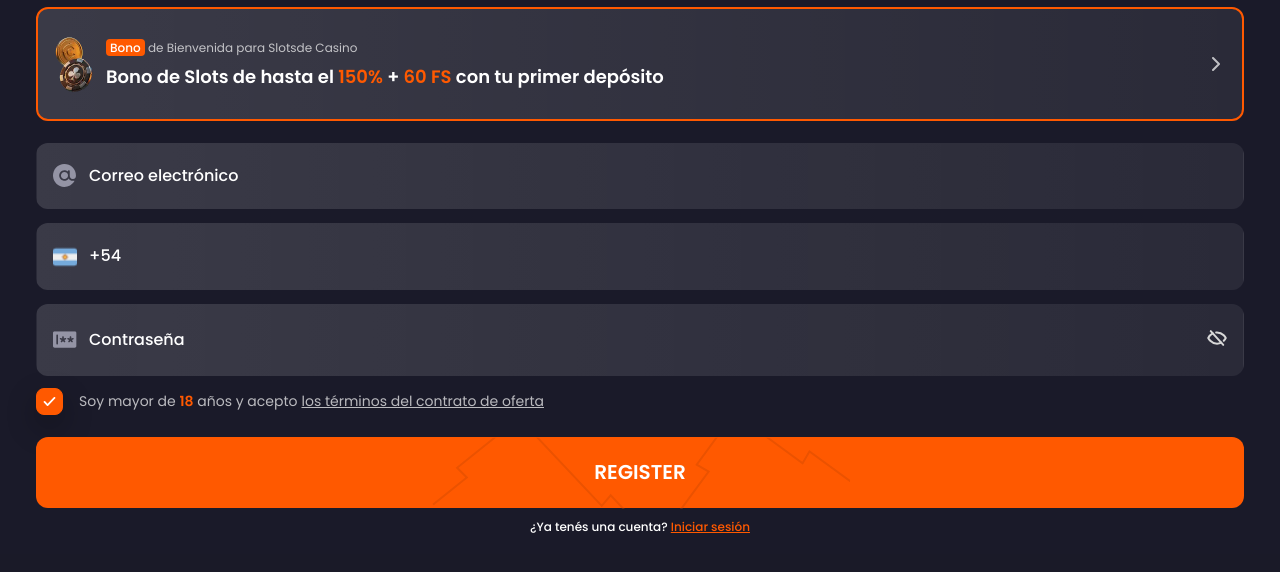
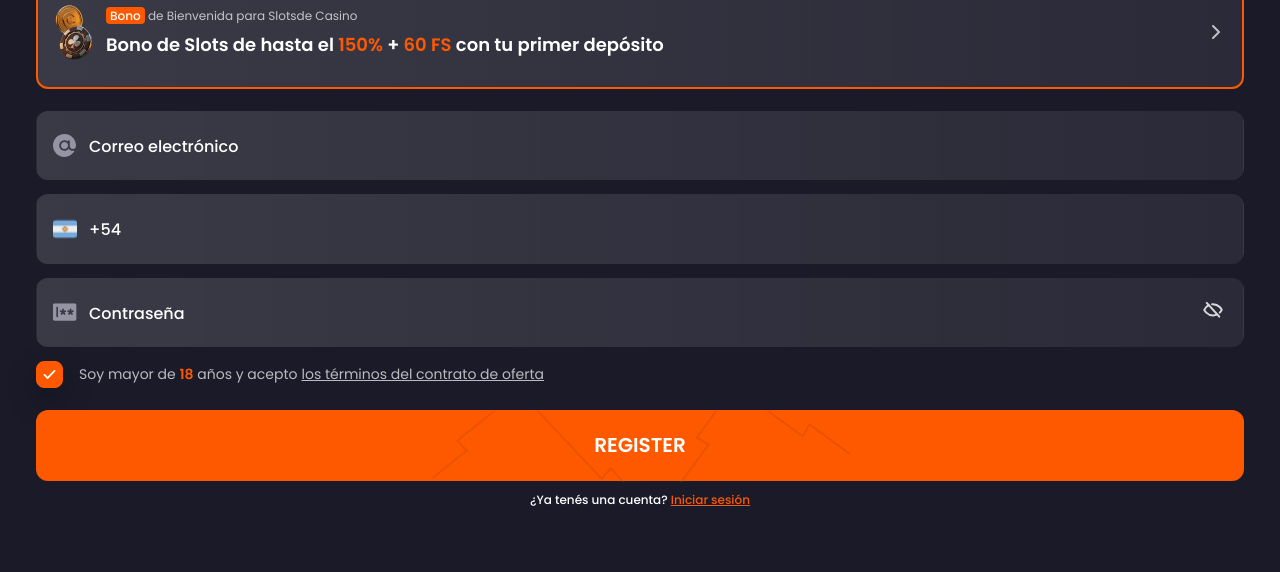
Before and after one commit to dpartner/cuatro-bet, a website built with Vite: page index.html in a window 1280 px wide. Shown: the part 524-1096 px from the top of the page. After the commit the page ends 1071 px from the top, so only its background shows below. Built offline with nearby package versions, Linux system fonts and the light colour scheme; a web font is replaced by a local one.

Commit message:
new mon hero

```diff
--- a/src/styles/page.css
+++ b/src/styles/page.css
@@ -190,14 +190,14 @@
 }
 
 .form-panel {
-  padding: 0 15px;
+  padding: 10px 15px 0;
   display: flex;
   flex-direction: column;
   position: relative;
   flex-grow: 1;
 
   @media screen and (min-width: 768px) {
-    padding: 32px 36px 40px;
+    padding: 0 36px 40px;
   }
   @media screen and (min-width: 1366px) {
     max-width: 534px;
@@ -267,7 +267,7 @@
 
 .form-panel__background-wrapper {
   position: absolute;
-  top: -20px;
+  top: -14px;
   left: 0;
   right: 0;
   width: 100%;
@@ -275,6 +275,9 @@
   z-index: 0;
   pointer-events: none;
   overflow: hidden;
+  @media screen and (min-width: 768px) {
+    top: -60px;
+  }
   @media screen and (min-width: 1366px) {
     top: 0;
     left: -50px;
@@ -307,7 +310,7 @@
   border: 2px solid var(--color-primary);
   border-radius: var(--radius-sm);
   background: var(--field-background);
-  margin-bottom: var(--space-sm);
+  margin-bottom: 14px;
   cursor: pointer;
 
   @media screen and (min-width: 768px) {
@@ -383,7 +386,7 @@
 .field {
   display: flex;
   margin-bottom: var(--space-xs);
-  padding: 15px var(--space-md) 15px 44px;
+  padding: 19px var(--space-md) 15px 44px;
   border-radius: var(--radius-sm);
   background: var(--field-background);
   border-width: 1px;
@@ -396,7 +399,7 @@
   outline-width: 0;
   position: relative;
   @media screen and (min-width: 768px) {
-    padding: 23px var(--space-md) 23px 52px;
+    padding: 26px var(--space-md) 23px 52px;
     margin-bottom: 14px;
   }
 }
@@ -407,7 +410,7 @@
 }
 
 .field.field--password {
-  margin-bottom: var(--space-sm);
+  margin-bottom: 14px;
 }
 
 .field.field--invalid {
@@ -506,6 +509,10 @@
 }
 
 .field__toggle {
+  position: absolute;
+  top: 50%;
+  right: 20px;
+  transform: translateY(-50%);
   border: 0;
   background: transparent;
   cursor: pointer;
```
Also changed, not shown: public/images/hero/hero-bg-mob@1x.webp, public/images/hero/hero-bg-mob@2x.webp.
